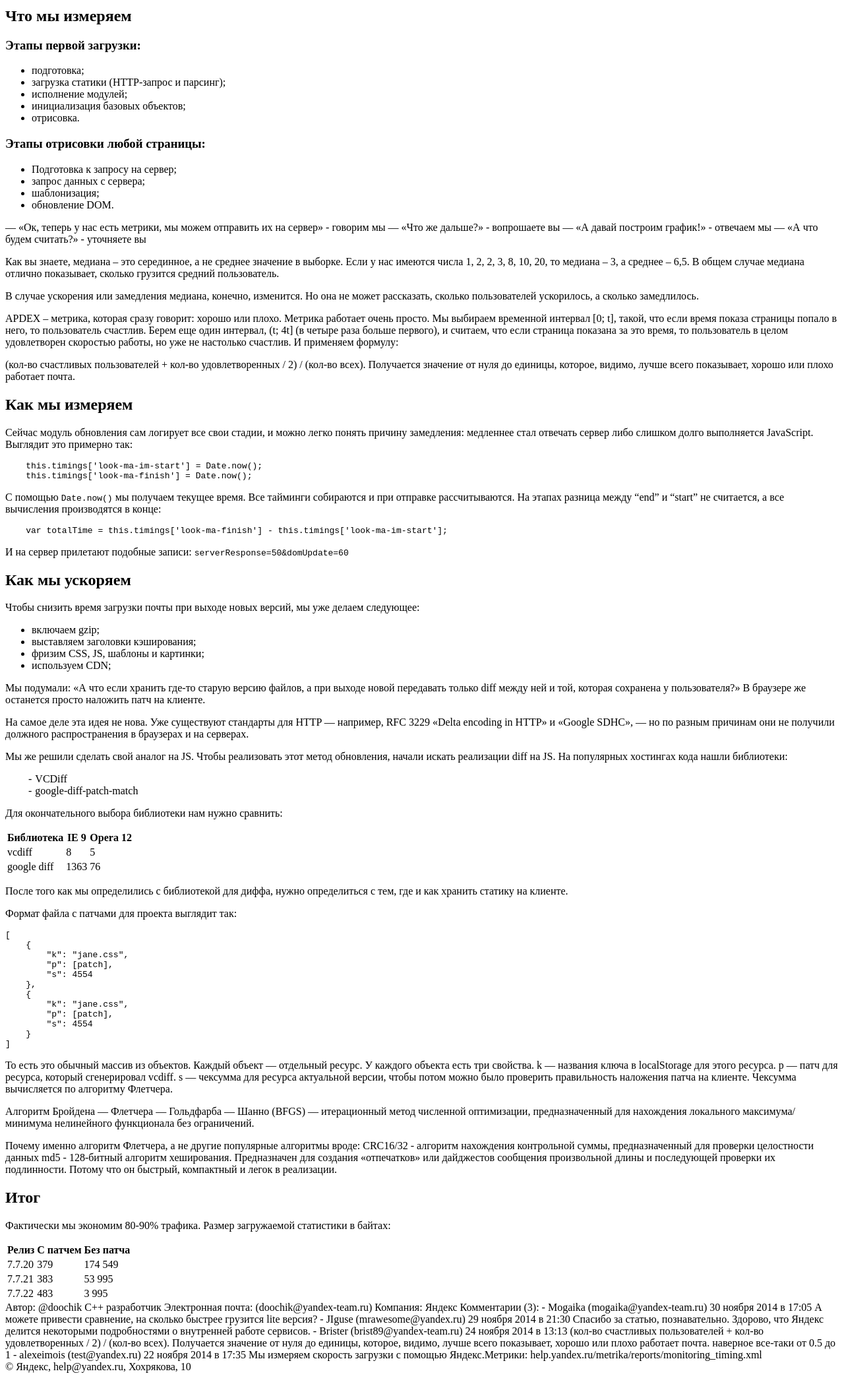
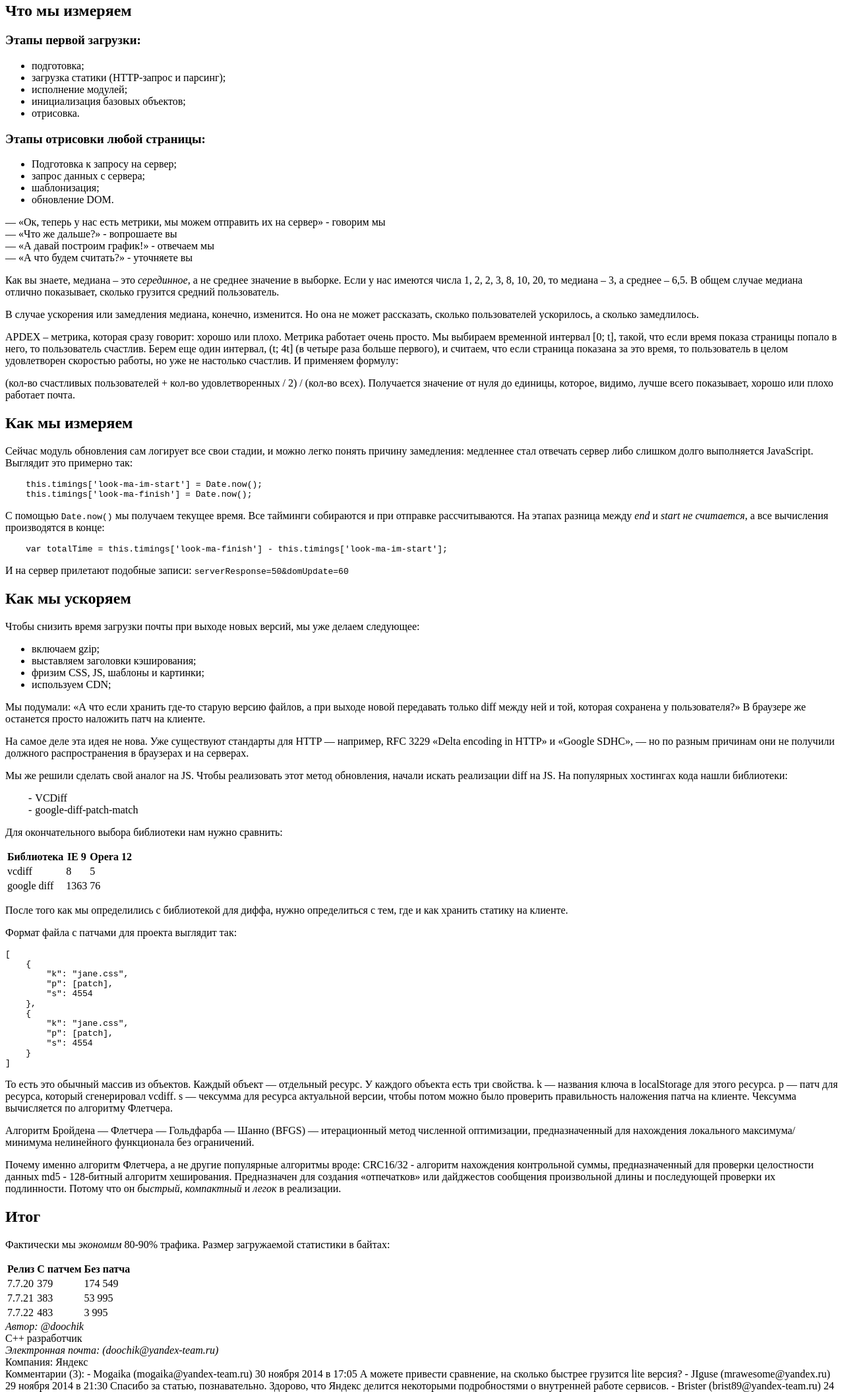
Before and after one commit to dgaponov99/InterfaceDevelopmentCoursera, a plain HTML site: page index.html in a window 1280 px wide. Shown: the part 156-2266 px from the top of the page at 66% size. Before the commit the page ends 2245 px from the top, so only its background shows below. Drawn offline with Linux system fonts and the light colour scheme.

Commit message:
add index

```diff
--- a/index.html
+++ b/index.html
@@ -29,6 +29,7 @@
 </head>
 <body>
 <header>Блог компании Яндекс.</header>
+<article>
 
     <main>
         <article>
@@ -44,8 +45,10 @@
         </article>
     </main>
 
+    <article>
         <h2>Что мы измеряем</h2>
 
+        <article>
             <h3>Этапы первой загрузки:</h3>
             <ul>
                 <li>подготовка;</li>
@@ -54,7 +57,8 @@
                 <li>инициализация базовых объектов;</li>
                 <li>отрисовка.</li>
             </ul>
-
+        </article>
+        <article>
             <h3>Этапы отрисовки любой страницы:</h3>
             <ul>
                 <li>Подготовка к запросу на сервер;</li>
@@ -62,15 +66,15 @@
                 <li>шаблонизация;</li>
                 <li>обновление DOM.</li>
             </ul>
-
-
-— «Ок, теперь у нас есть метрики, мы можем отправить их на сервер» - говорим мы
-— «Что же дальше?» - вопрошаете вы
-— «А давай построим график!» - отвечаем мы
-— «А что будем считать?» - уточняете вы
-
+        </article>
         <p>
-    Как вы знаете, медиана – это серединное, а не среднее значение в выборке.
+            — <q>Ок, теперь у нас есть метрики, мы можем отправить их на сервер</q> - говорим мы<br>
+            — <q>Что же дальше?</q> - вопрошаете вы<br>
+            — <q>А давай построим график!</q> - отвечаем мы<br>
+            — <q>А что будем считать?</q> - уточняете вы<br>
+        </p>
+        <p>
+            Как вы знаете, медиана – это <em>серединное</em>, а не среднее значение в выборке.
             Если у нас имеются числа 1, 2, 2, 3, 8, 10, 20, то медиана – 3, а среднее – 6,5.
             В общем случае медиана отлично показывает, сколько грузится средний пользователь.
         </p>
@@ -92,7 +96,8 @@
         (кол-во счастливых пользователей + кол-во удовлетворенных / 2) / (кол-во всех).
         Получается значение от нуля до единицы, которое, видимо, лучше всего показывает,
         хорошо или плохо работает почта.
-
+    </article>
+    <article>
         <h2>Как мы измеряем</h2>
 
         <p>
@@ -108,7 +113,7 @@
 
         <p>
             C помощью <code>Date.now()</code> мы получаем текущее время. Все тайминги собираются и при
-    отправке рассчитываются. На этапах разница между “end” и “start” не считается,
+            отправке рассчитываются. На этапах разница между <var>end</var> и <var>start</var> <em>не считается</em>,
             а все вычисления производятся в конце:
         </p>
         <pre>
@@ -217,13 +222,13 @@
             md5 - 128-битный алгоритм хеширования. Предназначен для создания «отпечатков»
             или дайджестов сообщения произвольной длины и последующей проверки
             их подлинности.
-    Потому что он быстрый, компактный и легок в реализации.
+            Потому что он <em>быстрый</em>, <em>компактный</em> и <em>легок</em> в реализации.
         </p>
-
-
+    </article>
+    <article>
         <h2>Итог</h2>
         <p>
-    Фактически мы экономим 80-90% трафика. Размер загружаемой статистики в байтах:
+            Фактически мы <em>экономим</em> 80-90% трафика. Размер загружаемой статистики в байтах:
         </p>
         <table>
             <thead>
@@ -251,11 +256,14 @@
             </tr>
             </tbody>
         </table>
-Автор: @doochik
+    </article>
+    <footer>
+        <address>Автор: @doochik</address>
         С++ разработчик
-Электронная почта: (doochik@yandex-team.ru)
+        <address>Электронная почта: (doochik@yandex-team.ru)</address>
         Компания: Яндекс
-
+    </footer>
+</article>
 Комментарии (3):
 
 - Mogaika (mogaika@yandex-team.ru) 30 ноября 2014 в 17:05
```
Lines whose indentation alone changed are shown as unchanged.
